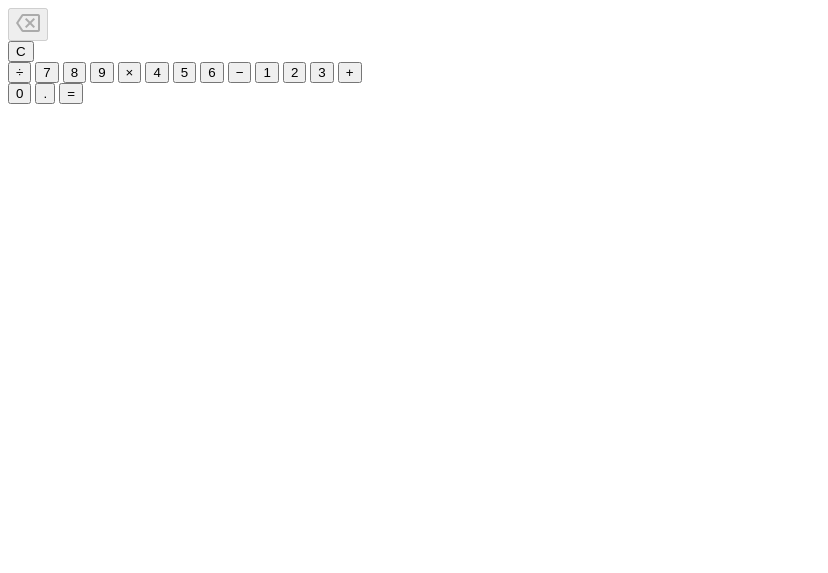
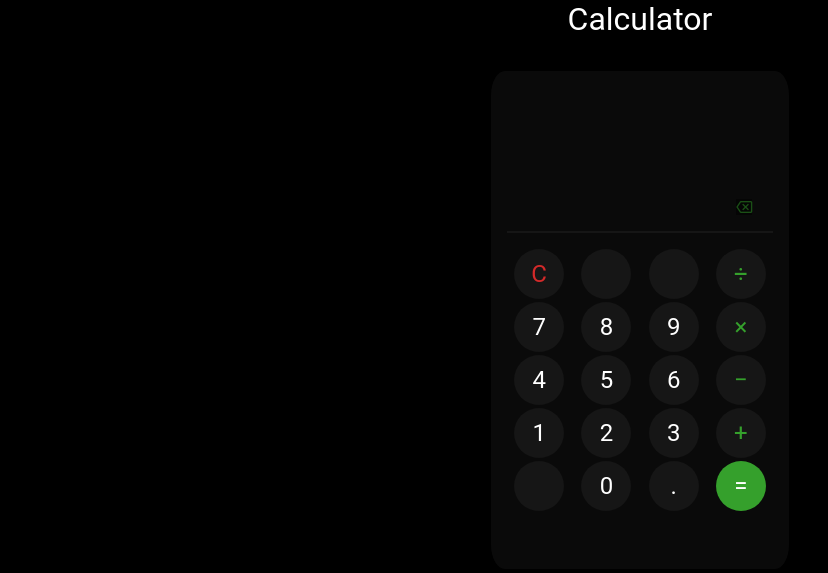
Before and after one commit to GPMS/calculator, a plain HTML site: page index.html in a window 1280 px wide. Shown: the whole page, without its empty margins (0-828 px from the left). Drawn offline with Linux system fonts and the light colour scheme.

Commit message:
Add styling

```diff
--- a/index.html
+++ b/index.html
@@ -14,37 +14,106 @@
   </head>
   <body>
     <main>
-      <div>
-        <output id="operation"></output>
-        <output id="user-input"></output>
-      </div>
-      <div>
-        <div>
-          <button type="button" data-type="function" value="delete" disabled>
-            <span class="material-icons-outlined"> backspace </span>
-          </button>
+      <h1>Calculator</h1>
+      <div class="calculator">
+        <div class="display">
+          <output id="operation"></output>
+          <output id="user-input"></output>
         </div>
-        <div>
-          <button type="button" data-type="function" value="clear">C</button>
-          <div></div>
-          <div></div>
-          <button type="button" data-type="operator" value="/">&divide;</button>
-          <button type="button" data-type="digit" value="7">7</button>
-          <button type="button" data-type="digit" value="8">8</button>
-          <button type="button" data-type="digit" value="9">9</button>
-          <button type="button" data-type="operator" value="x">&times;</button>
-          <button type="button" data-type="digit" value="4">4</button>
-          <button type="button" data-type="digit" value="5">5</button>
-          <button type="button" data-type="digit" value="6">6</button>
-          <button type="button" data-type="operator" value="-">&minus;</button>
-          <button type="button" data-type="digit" value="1">1</button>
-          <button type="button" data-type="digit" value="2">2</button>
-          <button type="button" data-type="digit" value="3">3</button>
-          <button type="button" data-type="operator" value="+">&plus;</button>
-          <div></div>
-          <button type="button" data-type="digit" value="0">0</button>
-          <button type="button" data-type="function" value=".">&period;</button>
-          <button type="button" data-type="function" value="=">&equals;</button>
+        <div class="btn-container">
+          <div class="btn-special">
+            <div class="button"></div>
+            <button
+              class="button button-accent"
+              type="button"
+              data-type="function"
+              value="delete"
+              disabled
+            >
+              <span class="material-icons-outlined"> backspace </span>
+            </button>
+          </div>
+          <div class="btn-grid">
+            <button
+              class="button"
+              type="button"
+              data-type="function"
+              value="clear"
+            >
+              C
+            </button>
+            <div class="button button-accent"></div>
+            <div class="button button-accent"></div>
+            <button
+              class="button button-accent"
+              type="button"
+              data-type="operator"
+              value="/"
+            >
+              &divide;
+            </button>
+            <button class="button" type="button" data-type="digit" value="7">
+              7
+            </button>
+            <button class="button" type="button" data-type="digit" value="8">
+              8
+            </button>
+            <button class="button" type="button" data-type="digit" value="9">
+              9
+            </button>
+            <button
+              class="button button-accent"
+              type="button"
+              data-type="operator"
+              value="x"
+            >
+              &times;
+            </button>
+            <button class="button" type="button" data-type="digit" value="4">
+              4
+            </button>
+            <button class="button" type="button" data-type="digit" value="5">
+              5
+            </button>
+            <button class="button" type="button" data-type="digit" value="6">
+              6
+            </button>
+            <button
+              class="button button-accent"
+              type="button"
+              data-type="operator"
+              value="-"
+            >
+              &minus;
+            </button>
+            <button class="button" type="button" data-type="digit" value="1">
+              1
+            </button>
+            <button class="button" type="button" data-type="digit" value="2">
+              2
+            </button>
+            <button class="button" type="button" data-type="digit" value="3">
+              3
+            </button>
+            <button
+              class="button button-accent"
+              type="button"
+              data-type="operator"
+              value="+"
+            >
+              &plus;
+            </button>
+            <div class="button"></div>
+            <button class="button" type="button" data-type="digit" value="0">
+              0
+            </button>
+            <button class="button" type="button" data-type="function" value=".">
+              &period;
+            </button>
+            <button class="button" type="button" data-type="function" value="=">
+              &equals;
+            </button>
+          </div>
         </div>
       </div>
     </main>
--- a/styles.css
+++ b/styles.css
@@ -1,3 +1,146 @@
+/* Minimal Reset CSS */
+html {
+  box-sizing: border-box;
+  font-size: 16px;
+}
+
+*,
+*:before,
+*:after {
+  box-sizing: inherit;
+}
+
+body,
+h1,
+h2,
+h3,
+h4,
+h5,
+h6,
+p,
+ol,
+ul {
+  margin: 0;
+  padding: 0;
+  font-weight: normal;
+}
+
+ol,
+ul {
+  list-style: none;
+}
+
+img {
+  max-width: 100%;
+  height: auto;
+}
+
+/* My Custom CSS */
+
+:root {
+  --bg-color: black;
+  --calc-bg-color: #0a0a0a;
+  --btn-bg-color: #161616;
+  --color: white;
+  --color-alert: #d42a2a;
+  --color-accent: #35a02c;
+}
+
+body {
+  color: var(--color);
+  background-color: var(--bg-color);
+  font-family: "Roboto", sans-serif;
+}
+
+h1 {
+  text-align: center;
+  margin-bottom: 2rem;
+}
+
+.calculator {
+  grid-template-rows: 1fr 4fr;
+  border: 1px solid black;
+  background-color: var(--calc-bg-color);
+  border-radius: 5%;
+  max-width: 300px;
+  height: max(500px, 50vh);
+  margin: 0 auto;
+  padding: 1rem;
+}
+
+.display {
+  height: 7rem;
+  display: flex;
+  justify-content: space-between;
+  flex-direction: column;
+  text-align: right;
+  padding: 1rem;
+}
+
+#user-input {
+  font-size: 2rem;
+}
+
+button {
+  border: none;
+  cursor: pointer;
+  font-family: inherit;
+  color: inherit;
+  padding: 0;
+}
+
+button:disabled {
+  cursor: auto;
+  filter: brightness(0.5);
+}
+
+.btn-grid {
+  margin-top: 1rem;
+  display: grid;
+  grid-template-columns: repeat(4, 1fr);
+  justify-items: center;
+  align-items: center;
+  gap: 3px;
+}
+
+.btn-special {
+  display: flex;
+  justify-content: space-between;
+  padding: 0 1.3rem;
+  border-bottom: 2px solid var(--btn-bg-color);
+  padding-bottom: 1rem;
+}
+
+.btn-special > .button {
+  display: flex;
+  justify-content: center;
+  background-color: var(--calc-bg-color);
+}
+
+.material-icons-outlined {
+  font-size: 1rem;
+}
+
+.button-accent {
+  color: var(--color-accent);
+}
+
+.btn-grid .button {
+  background-color: var(--btn-bg-color);
+  font-size: 1.5rem;
+  width: 50px;
+  height: 50px;
+  border-radius: 100%;
+}
+
+.button[value="clear"] {
+  color: var(--color-alert);
+}
+
+.button[value="="] {
+  background-color: var(--color-accent);
+}
+
 /* Use the button's onClick event */
 button span {
   pointer-events: none;
```
